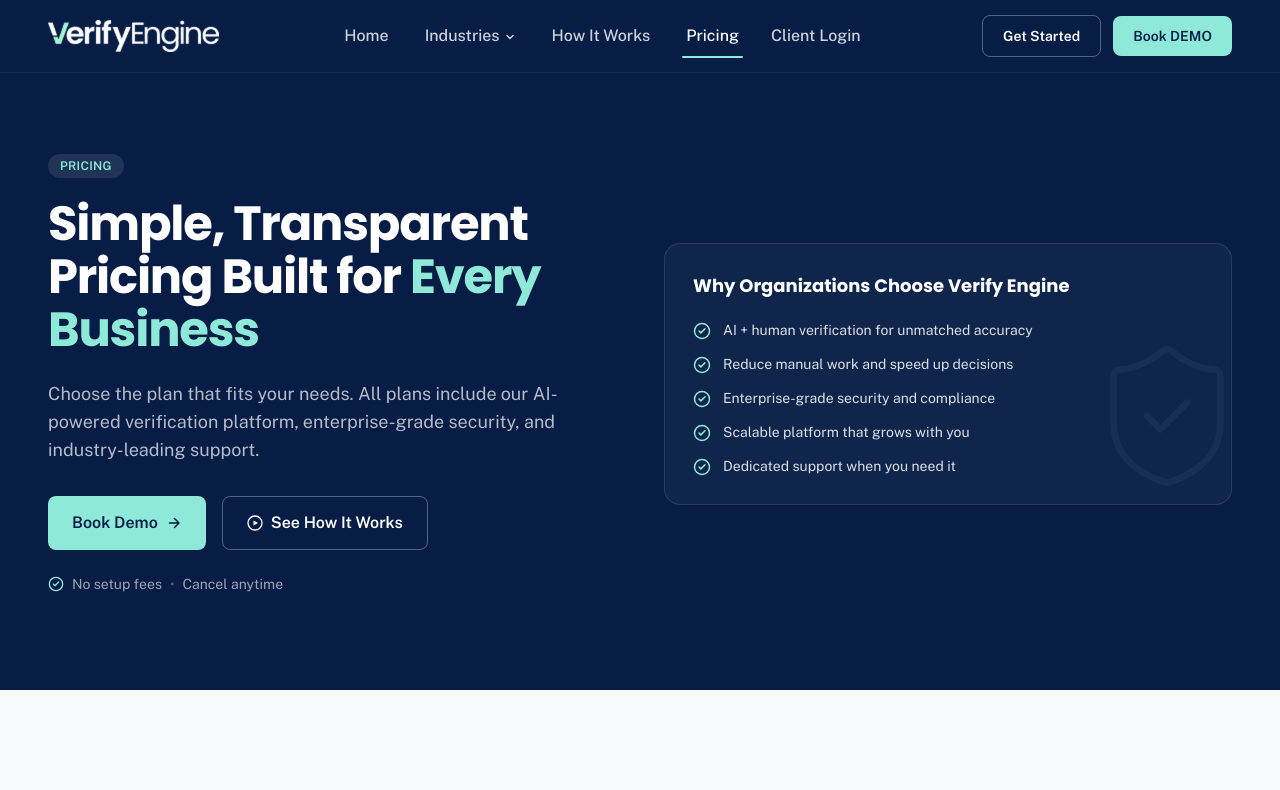
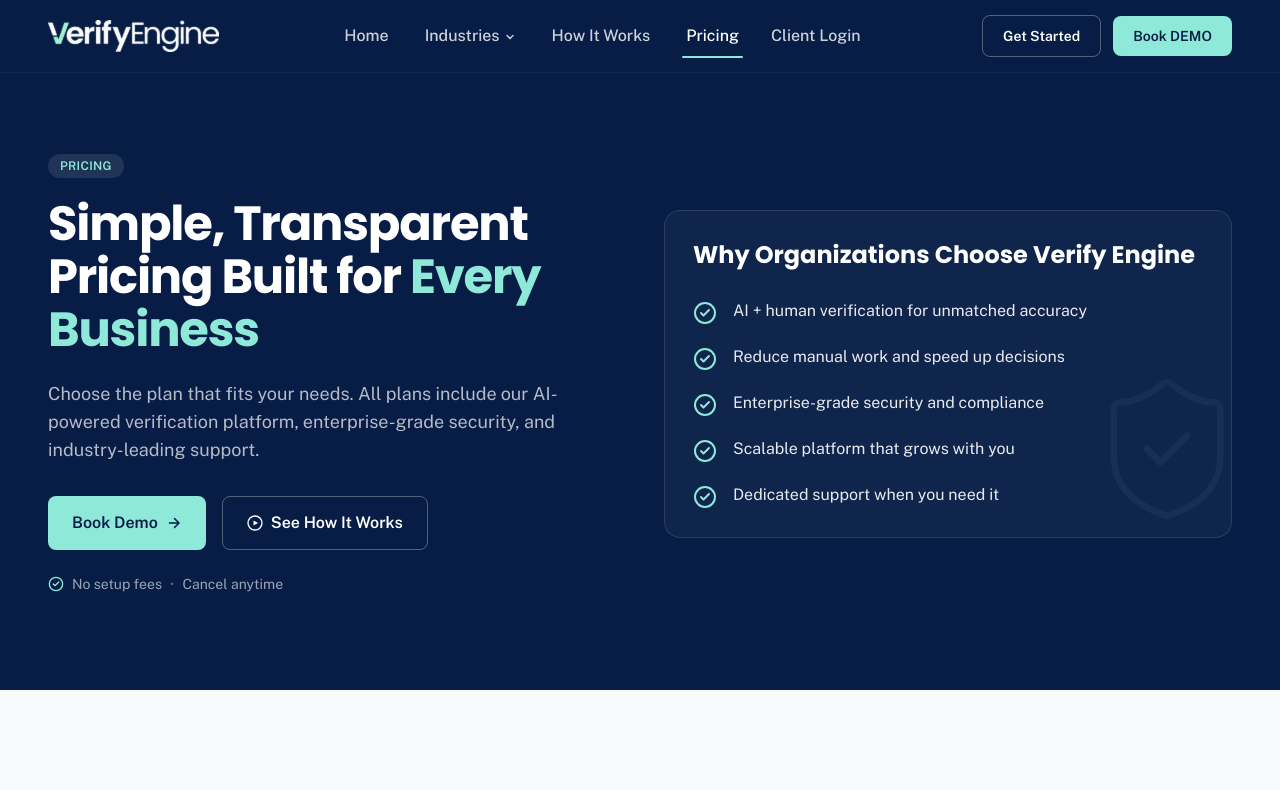
Before and after one commit to VerifyEngine/verifyengine-frontenddev, a Next.js app: page /pricing in a window 1280 px wide. Shown: the top 790 px of the page. Built offline with nearby package versions, Linux system fonts and the light colour scheme.

Commit message:
Widen the pricing highlight list and narrow the form cards

```diff
--- a/src/app/pricing/page.tsx
+++ b/src/app/pricing/page.tsx
@@ -97,14 +97,14 @@ export default function PricingPage() {
                   className="pointer-events-none absolute -right-4 bottom-2 size-40 text-white/[0.04]"
                   strokeWidth={1}
                 />
-                <h2 className="relative text-lg font-bold text-white">
+                <h2 className="relative text-xl font-bold text-white sm:text-2xl">
                   Why Organizations Choose Verify Engine
                 </h2>
-                <ul className="relative mt-5 space-y-3.5">
+                <ul className="relative mt-7 space-y-5">
                   {reasons.map((reason) => (
-                    <li key={reason} className="flex items-start gap-3 text-sm text-white/85">
+                    <li key={reason} className="flex items-start gap-4 text-base text-white/90">
                       <CheckCircle2
-                        className="mt-0.5 size-4.5 shrink-0 text-mint-200"
+                        className="mt-0.5 size-6 shrink-0 text-mint-200"
                         strokeWidth={2}
                       />
                       {reason}
--- a/src/components/sections/SplitFormHero.tsx
+++ b/src/components/sections/SplitFormHero.tsx
@@ -36,7 +36,12 @@ export function SplitFormHero({
       />
 
       <Container>
-        <div className="relative grid grid-cols-1 items-start gap-12 lg:grid-cols-2 lg:gap-16">
+        {/*
+          The designs give the form card roughly 40% of the row, not half —
+          a 50/50 split leaves it looking short and wide, especially on the
+          login page where there are only two fields.
+        */}
+        <div className="relative grid grid-cols-1 items-start gap-12 lg:grid-cols-[1fr_0.72fr] lg:gap-16">
           <Reveal className="lg:pt-6">
             <PillBadge>{badge}</PillBadge>
             <h1 className="mt-5 text-4xl leading-[1.1] font-bold tracking-tight text-white sm:text-5xl">
```
